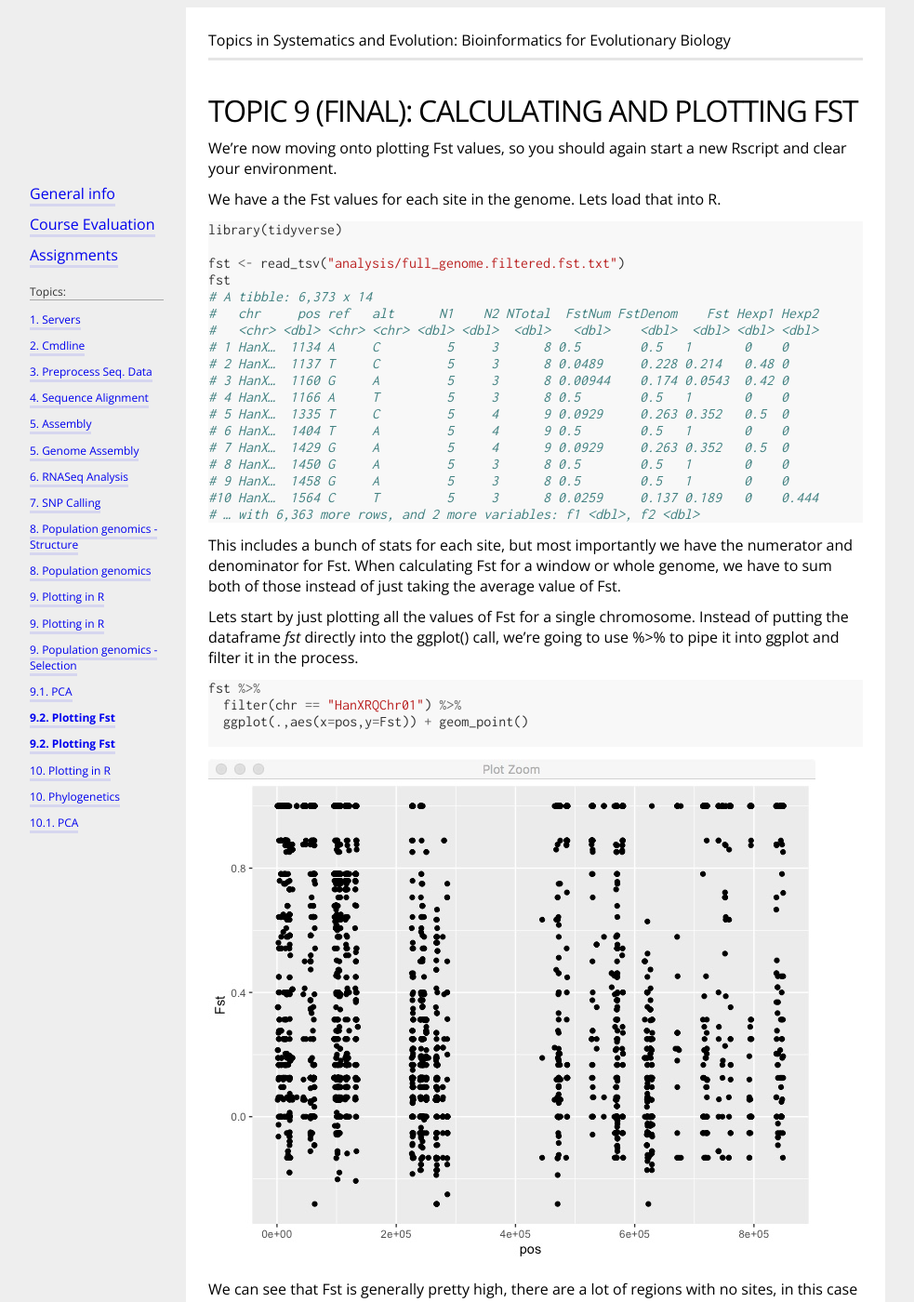
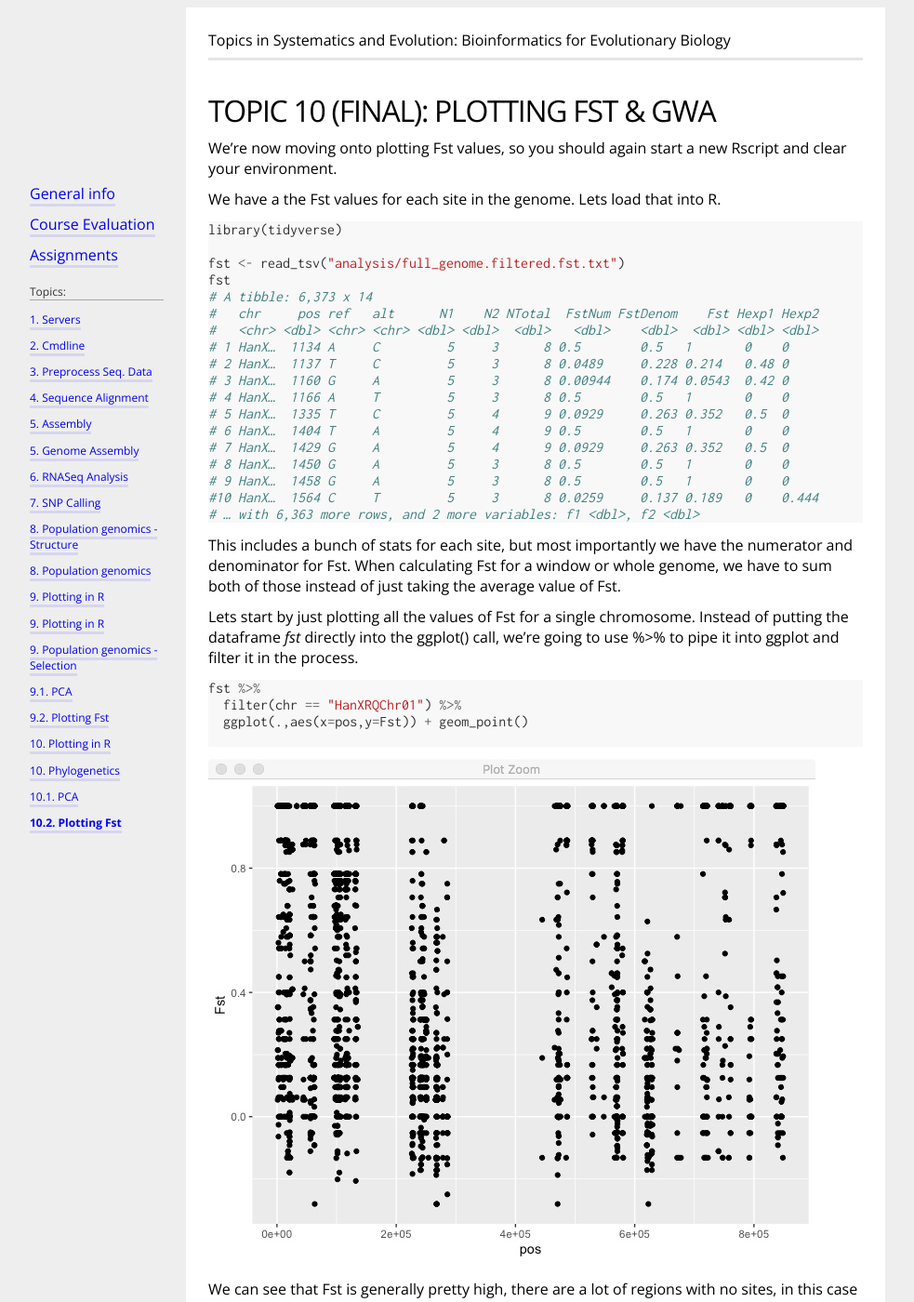
Before and after one commit to UBC-biol525D/UBC-biol525D.github.io, a Jekyll site: the page built from Topic_12/fst.md, in a window 1280 px wide and 1400 px high. Shown: the whole window at 93% size, without its empty margins (64-1047 px from the left). Built offline with Jekyll 4.4.1, drawn with Linux system fonts in a browser that asks for light colours; our own code applies the rules of GitHub Pages for plain Markdown files.

Commit message:
Update fst.md

```diff
--- a/Topic_12/fst.md
+++ b/Topic_12/fst.md
@@ -1,6 +1,6 @@
 ---
-title: "Topic 9 (final): Calculating and plotting Fst"
-topickey: 9.2
+title: "Topic 10 (final): Plotting Fst & GWA"
+topickey: 10.2
 topictitle: "Plotting Fst"
 ---
 
```
